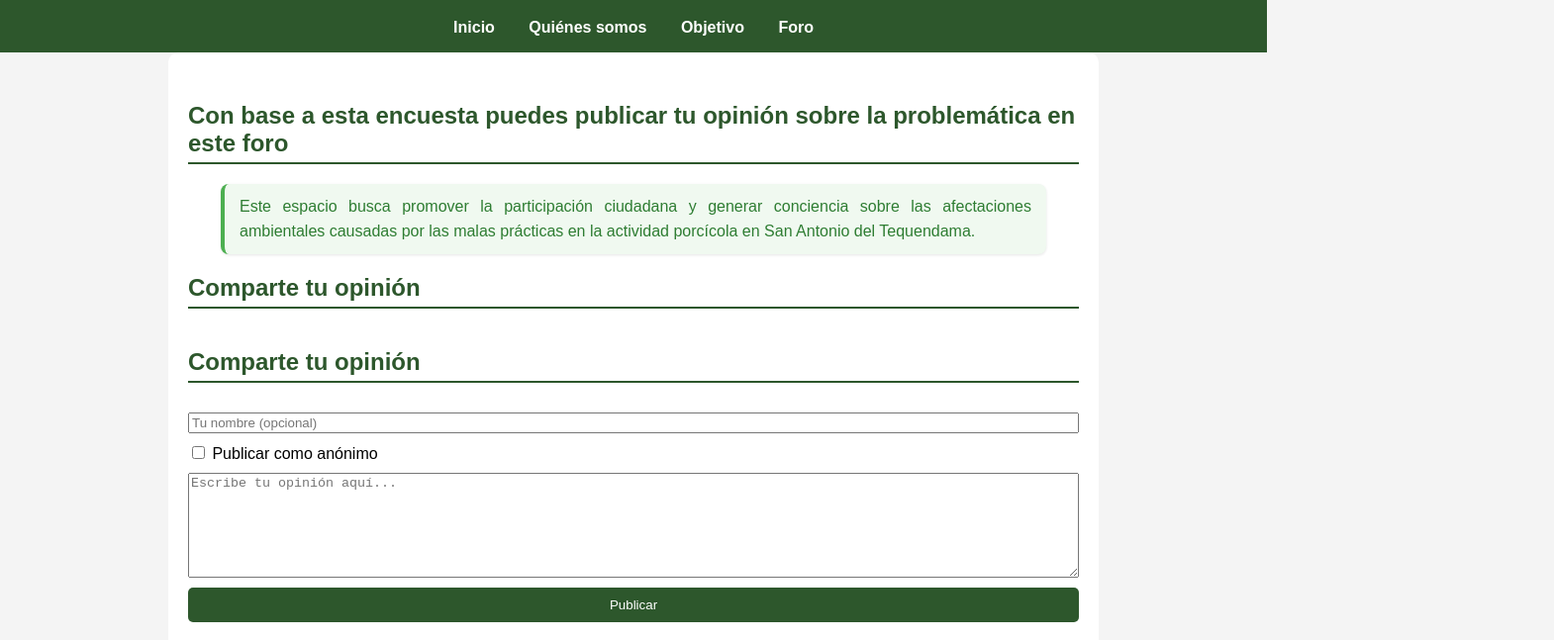
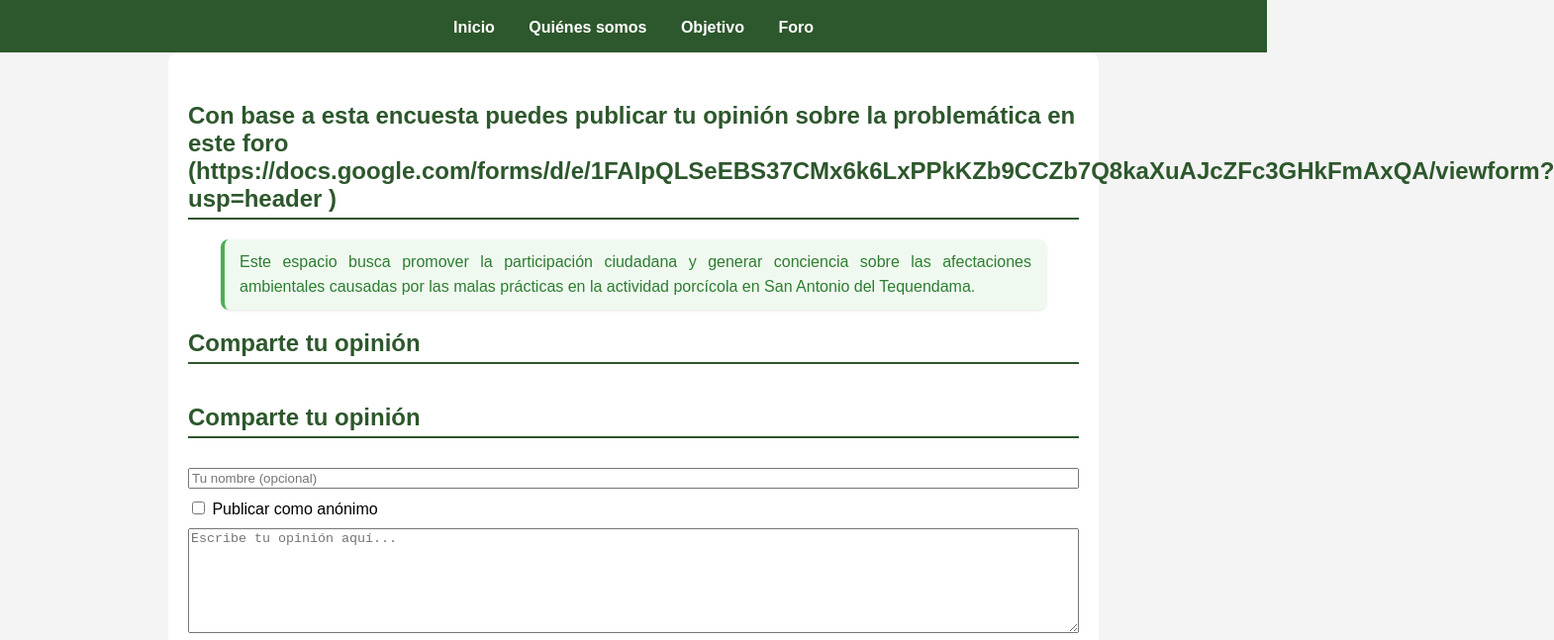
Before and after one commit to Parrrritaa/Foro-Ambiental, a plain HTML site: page foro.html in a window 1280 px wide. Shown: the part 77-724 px from the top of the page at 99% size, 1570 px wide, since content can reach past the window. Drawn offline with Linux system fonts and the light colour scheme; no server answers.

Commit message:
Update foro.html

```diff
--- a/foro.html
+++ b/foro.html
@@ -21,7 +21,7 @@
   <main>
     <section class="formulario">
       <section class="formulario">
-  <h2>Con base a esta encuesta puedes publicar tu opinión sobre la problemática en este foro</h2>
+  <h2>Con base a esta encuesta puedes publicar tu opinión sobre la problemática en este foro (https://docs.google.com/forms/d/e/1FAIpQLSeEBS37CMx6k6LxPPkKZb9CCZb7Q8kaXuAJcZFc3GHkFmAxQA/viewform?usp=header )</h2>
   <p class="subtexto">
     Este espacio busca promover la participación ciudadana y generar conciencia sobre las afectaciones ambientales
     causadas por las malas prácticas en la actividad porcícola en San Antonio del Tequendama.
```
